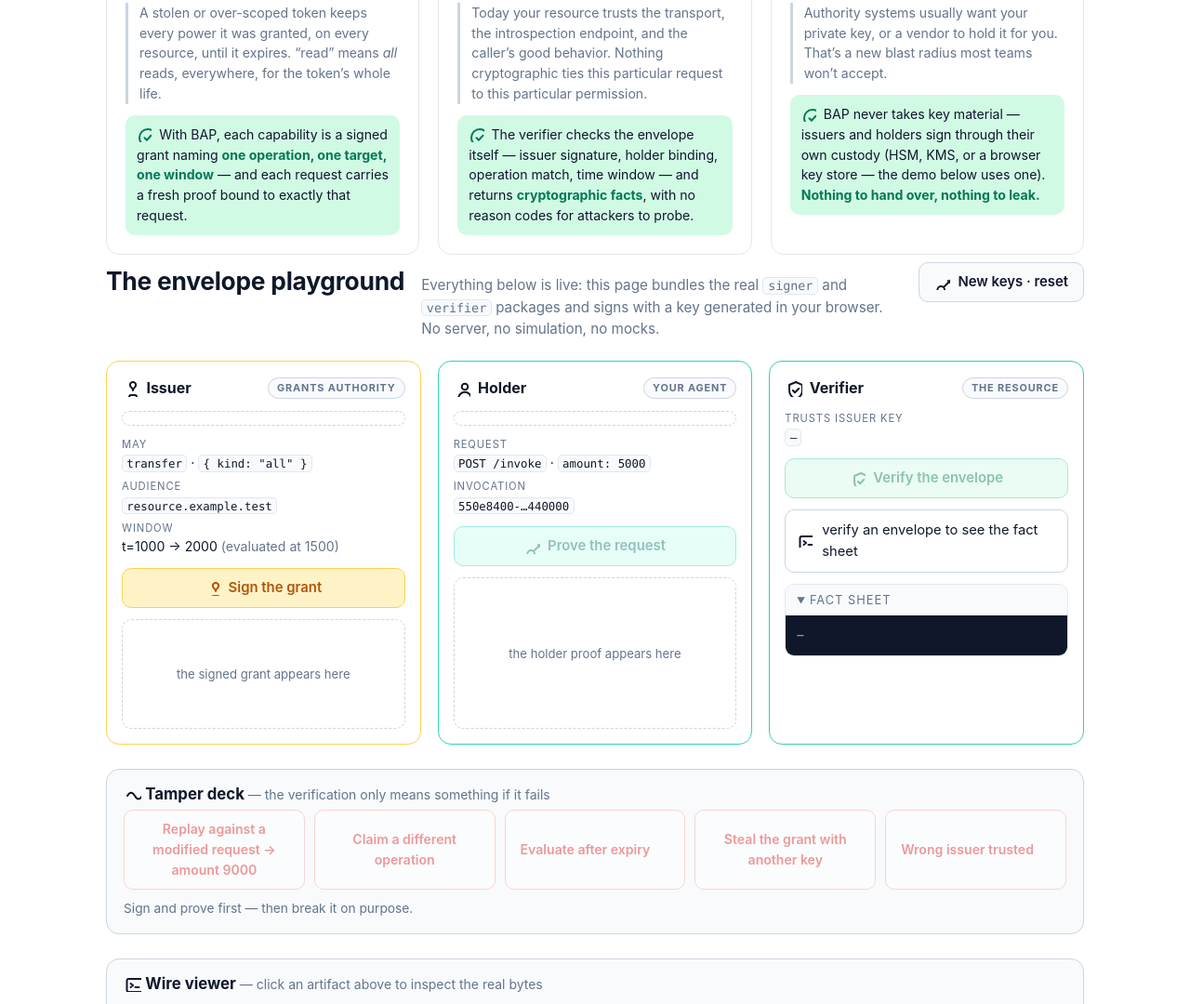
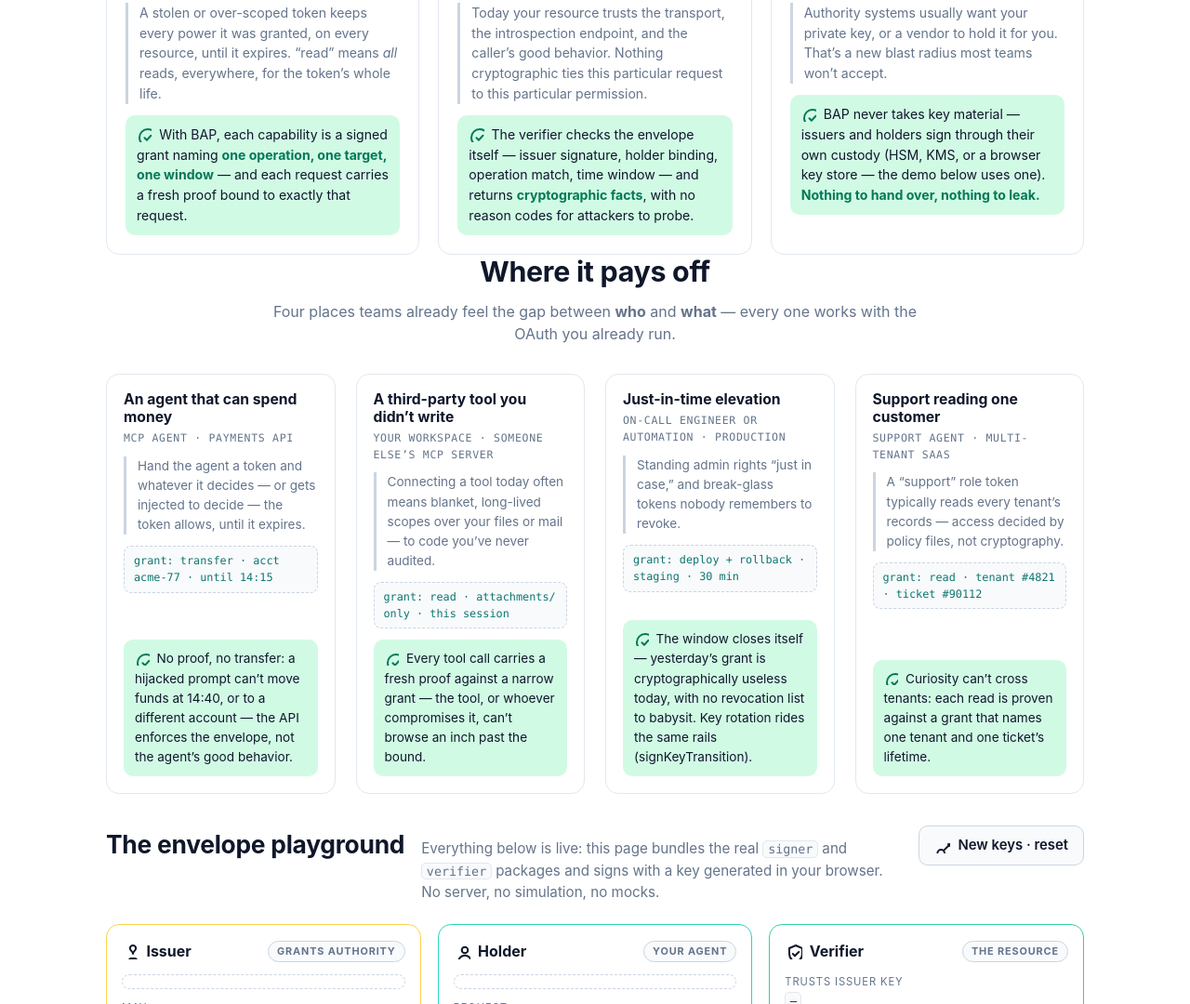
Before and after one commit to baselabs/bounded_authority_signer_typescript, a website with bundled scripts: page web/index.html in a window 1280 px wide. Shown: the part 1033-2113 px from the top of the page at 93% size. Built offline with nearby package versions, Linux system fonts and the light colour scheme.

Commit message:
site: four common use cases — where bounded authority pays off
Continues the-98% pitch between the why band and the playground: an
agent that can spend money (payment bounds survive prompt injection), a
third-party MCP tool you didn't write (narrow grant instead of blanket
scopes), just-in-time elevation (self-closing windows, no revocation
lists; key rotation rides signKeyTransition), and support reading one
customer (tenant-bound reads). Each card: context, the OAuth-era pain,
the grant it would carry (mono), and what no longer happens — same
visual language as the why band, rendered and audited in-browser.

```diff
--- a/web/index.html
+++ b/web/index.html
@@ -101,6 +101,55 @@
       <p class="answer"><svg class="ic"><use href="#i-check"/></svg> BAP never takes key material — issuers and holders
       sign through their own custody (HSM, KMS, or a browser key store — the demo below uses one).
       <strong>Nothing to hand over, nothing to leak.</strong></p>
+    </article>
+  </div>
+</section>
+
+<section id="cases" class="wrap cases">
+  <div class="why-head">
+    <h2>Where it pays off</h2>
+    <p>Four places teams already feel the gap between <strong>who</strong> and <strong>what</strong> —
+    every one works with the OAuth you already run.</p>
+  </div>
+  <div class="grid4 cases-grid">
+    <article class="casecard">
+      <h3>An agent that can spend money</h3>
+      <p class="ctx">MCP agent · payments API</p>
+      <p class="pain">Hand the agent a token and whatever it decides — or gets injected to decide —
+      the token allows, until it expires.</p>
+      <p class="grantline">grant: transfer · acct acme-77 · until 14:15</p>
+      <p class="answer"><svg class="ic"><use href="#i-check"/></svg> No proof, no transfer: a hijacked
+      prompt can’t move funds at 14:40, or to a different account — the API enforces the envelope,
+      not the agent’s good behavior.</p>
+    </article>
+    <article class="casecard">
+      <h3>A third-party tool you didn’t write</h3>
+      <p class="ctx">your workspace · someone else’s MCP server</p>
+      <p class="pain">Connecting a tool today often means blanket, long-lived scopes over your files
+      or mail — to code you’ve never audited.</p>
+      <p class="grantline">grant: read · attachments/ only · this session</p>
+      <p class="answer"><svg class="ic"><use href="#i-check"/></svg> Every tool call carries a fresh
+      proof against a narrow grant — the tool, or whoever compromises it, can’t browse an inch past
+      the bound.</p>
+    </article>
+    <article class="casecard">
+      <h3>Just-in-time elevation</h3>
+      <p class="ctx">on-call engineer or automation · production</p>
+      <p class="pain">Standing admin rights “just in case,” and break-glass tokens nobody remembers
+      to revoke.</p>
+      <p class="grantline">grant: deploy + rollback · staging · 30 min</p>
+      <p class="answer"><svg class="ic"><use href="#i-check"/></svg> The window closes itself —
+      yesterday’s grant is cryptographically useless today, with no revocation list to babysit.
+      Key rotation rides the same rails (signKeyTransition).</p>
+    </article>
+    <article class="casecard">
+      <h3>Support reading one customer</h3>
+      <p class="ctx">support agent · multi-tenant SaaS</p>
+      <p class="pain">A “support” role token typically reads every tenant’s records — access decided
+      by policy files, not cryptography.</p>
+      <p class="grantline">grant: read · tenant #4821 · ticket #90112</p>
+      <p class="answer"><svg class="ic"><use href="#i-check"/></svg> Curiosity can’t cross tenants:
+      each read is proven against a grant that names one tenant and one ticket’s lifetime.</p>
     </article>
   </div>
 </section>
--- a/web/styles.css
+++ b/web/styles.css
@@ -119,6 +119,16 @@ main section:first-of-type { margin-top: 84px; }
 .whycard .answer .ic { color: var(--verifier); margin-right: 4px; }
 .whycard .answer strong { color: var(--verifier); }
 
+/* use-case cards */
+.casecard { background: var(--bg); border: 1px solid var(--line); border-radius: 14px; padding: 18px; display: flex; flex-direction: column; }
+.casecard h3 { font-size: .98rem; margin: 0 0 4px; }
+.casecard .ctx { font-family: var(--mono); font-size: .72rem; text-transform: uppercase; letter-spacing: .06em; color: var(--muted); margin: 0 0 10px; }
+.casecard .pain { color: var(--muted); font-size: .85rem; border-left: 3px solid var(--line-2); padding-left: 12px; margin: 0; }
+.casecard .grantline { font-family: var(--mono); font-size: .74rem; background: var(--bg-soft); border: 1px dashed var(--line-2); border-radius: 8px; padding: 6px 10px; margin: 12px 0; color: var(--holder); }
+.casecard .answer { font-size: .85rem; color: var(--ink); background: var(--verifier-soft); border-radius: 10px; padding: 10px 12px; margin: auto 0 0; }
+.casecard .answer .ic { color: var(--verifier); margin-right: 4px; }
+.cases-grid { align-items: stretch; }
+
 /* the three lanes */
 .lanes { display: grid; grid-template-columns: repeat(3, 1fr); gap: 18px; margin-top: 22px; }
 .lane { border: 1.5px solid var(--line-2); border-radius: 14px; padding: 16px; background: var(--bg); display: flex; flex-direction: column; gap: 12px; min-height: 320px; position: relative; }
```
